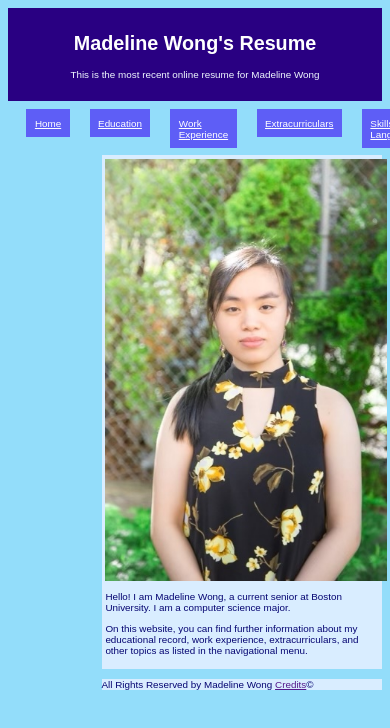
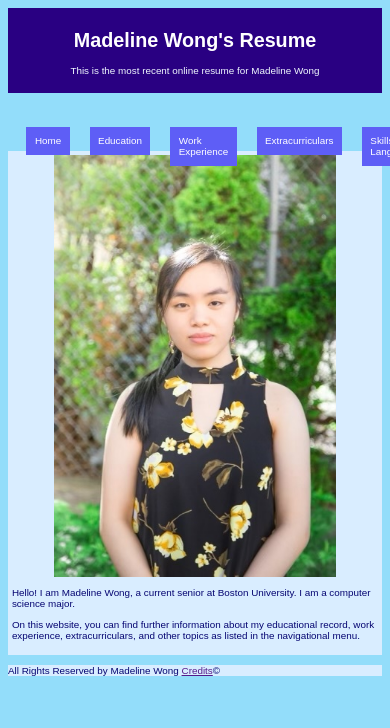
Before and after one commit to mwong20bu/mp-1, a plain HTML site: page index.html in a window 390 px wide. Drawn offline with Linux system fonts and the light colour scheme.

Commit message:
More styling fixes -- reordered stylesheet to put media query on bottom

```diff
--- a/styles.css
+++ b/styles.css
@@ -14,7 +14,7 @@ h1 {
 
 /* Header styles */
 header {
-    padding: 3%; /* Padding around the header */
+    padding: 2%; /* Padding around the header */
     background-color: rgb(41, 0, 130); /* Dark purple background color */
     color: aliceblue; /* Light blue text color */
 }
@@ -27,7 +27,7 @@ nav {
 
 /* Navigation list styles */
 nav ul {
-    list-style-type: none; /* Remove default list bullet points */
+    list-style: none; /* Remove default list bullet points */
     margin: 10; /* Margin around the list */
     padding: 0; /* Remove padding */
     width: 25%; /* Width of the navigation list */
@@ -35,12 +35,15 @@ nav ul {
     position: fixed; /* Fixed position on the screen */
     display: flex; /* Use flexbox for layout */
     flex-direction: column; /* Arrange items in a column */
+    padding: 2vh 0;
 }
 
 /* Navigation list item styles */
 nav li {
     margin: 0 10px; /* Horizontal margin between list items */
     border: 10px white; /* Border (though this is not valid, may need adjustment) */
+    padding: 1vh 0; /*Spacing between nav items*/
+    align-self: center;
 }
 
 /* Navigation link styles */
@@ -49,34 +52,7 @@ nav a {
     display: inline-block; /* Allow padding and background */
     background-color: rgb(94, 94, 246); /* Light purple background for links */
     padding: 1vh; /* Vertical padding */
-}
-
-/* Media query for responsive design on smaller screens */
-@media screen and (max-width: 750px) {
-    nav ul {
-        display: flex; /* Use flexbox for the navigation list */
-        flex-direction: row; /* Arrange items in a row for small screens */
-        position: fixed; /* Keep it fixed on the screen */
-        margin-top: 0%; /* Reset top margin */
-    }
-
-    nav {
-        width: 100%; /* Full width of the screen */
-        padding: 1vh; /* Vertical padding */
-    }
-
-    main {
-        margin-left: 0%; /* Reset left margin for main content */
-        margin-top: 10%; /* Add top margin to main content */
-    }
-
-    footer {
-        margin-left: 0%; /* Reset left margin for footer */
-    }
-
-    header {
-        text-align: center;
-    }
+    text-decoration: none;
 }
 
 /* Main content styles */
@@ -119,3 +95,43 @@ img {
     font-size: 16px; /* Font size */
     border-radius: 10%; /* Rounded corners for the button */
 }
+
+/* Media query for responsive design on smaller screens */
+@media screen and (max-width: 750px) {
+    nav ul {
+        display: flex; /* Use flexbox for the navigation list */
+        flex-direction: row; /* Arrange items in a row for small screens */
+        position: fixed; /* Keep it fixed on the screen */
+        margin-top: 0%; /* Reset top margin */
+        align-content: center;
+    }
+    nav li {
+        align-self: auto;
+    }
+
+    nav {
+        width: 100%; /* Full width of the screen */
+        padding: 1vh; /* Vertical padding */
+    }
+
+    main {
+        margin-left: 0%; /* Reset left margin for main content */
+        margin-top: 11%; /* Add top margin to main content */
+
+    }
+
+    footer {
+        margin-left: 0%; /* Reset left margin for footer */
+    }
+
+    header {
+        text-align: center;
+    }
+
+    img {
+        display: block;
+        margin-left: auto;
+        margin-right: auto;
+
+    }
+}
```
